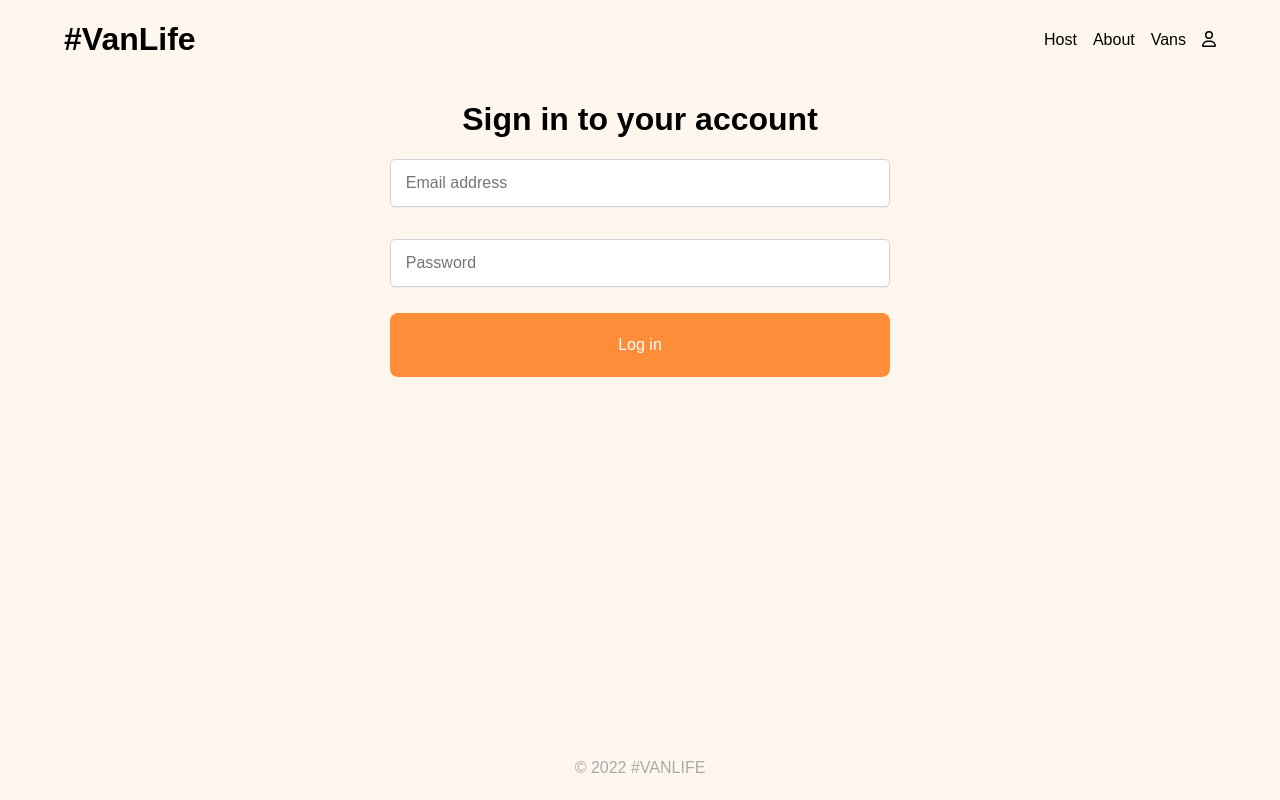
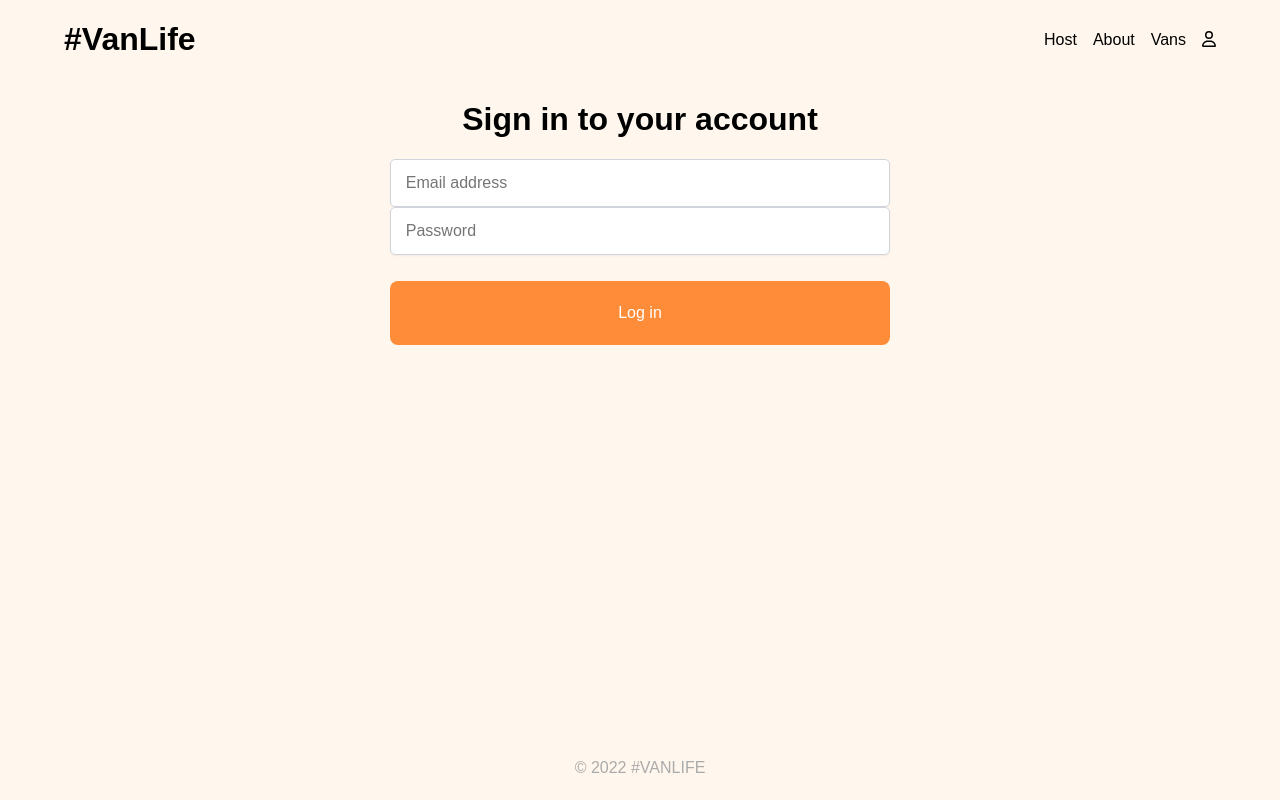
Before and after one commit to marksist300/vanLifeVue, a Vue app: page /login in a window 1280 px wide. Built offline with nearby package versions, Linux system fonts and the light colour scheme; what miragejs would draw is missing.

Commit message:
chore: remove dev log code

```diff
--- a/src/pages/Login.vue
+++ b/src/pages/Login.vue
@@ -8,7 +8,7 @@ const password = ref("");
 
 const handleSubmit = () => {
   localStorage.setItem("user", email.value);
-  router.push({ name: "Dashboard" });
+  router.replace({ name: "Dashboard" });
 };
 </script>
 
@@ -22,14 +22,12 @@ const handleSubmit = () => {
         placeholder="Email address"
         v-model.trim="email"
       />
-      <p>{{ email }}</p>
       <input
         name="password"
         type="password"
         placeholder="Password"
         v-model="password"
       />
-      {{ password }}
       <button>Log in</button>
     </form>
   </main>
```
